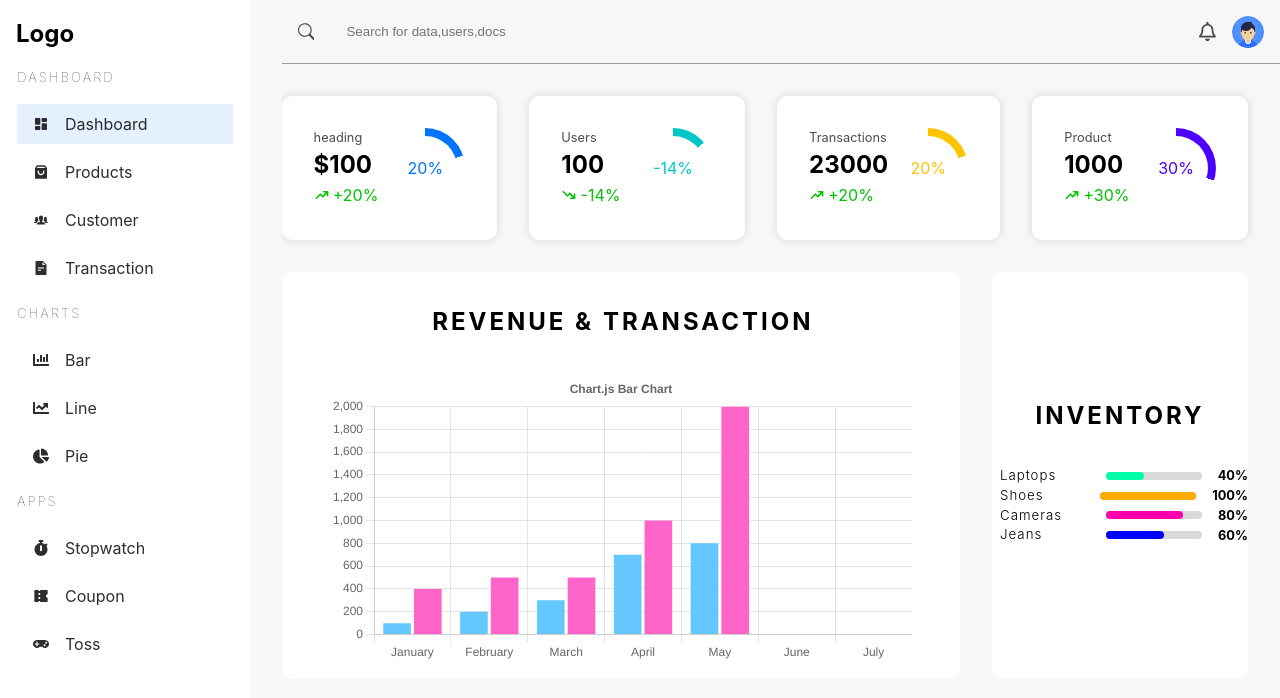
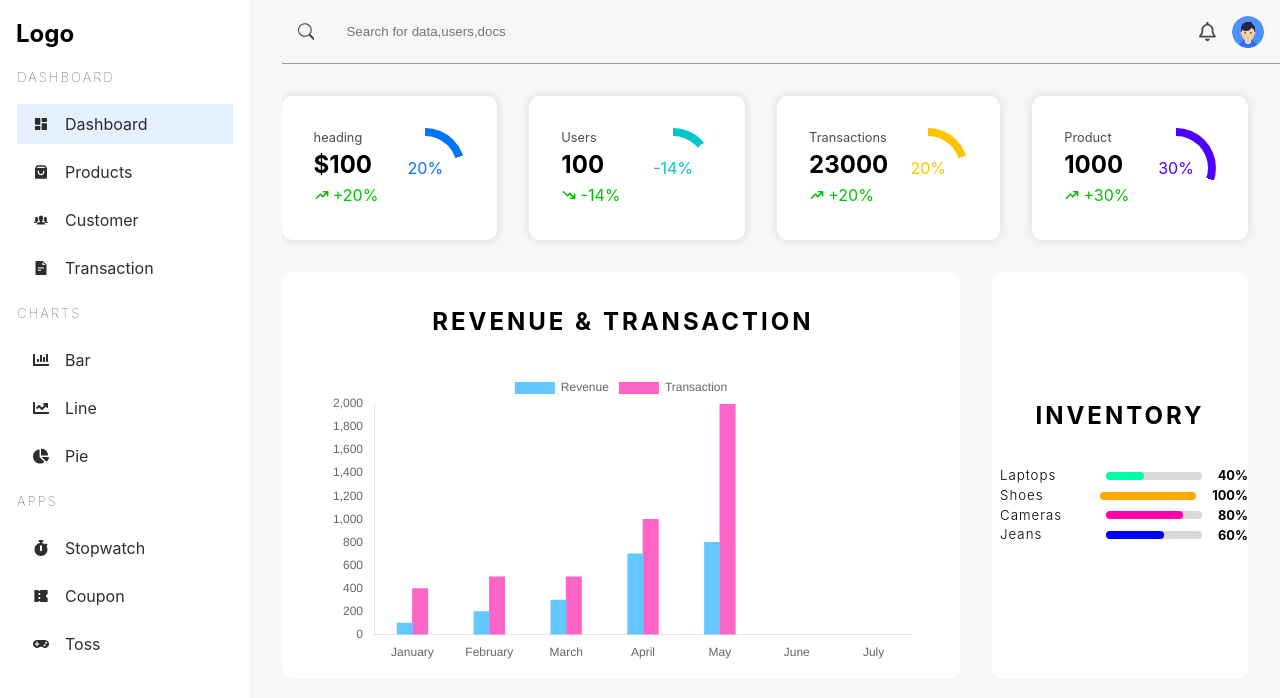
Before and after one commit to Jyotiraditya24/Dashboard, a React (Vite) app: page /admin/dashboard in a window 1280 px wide. Shown: the top 698 px of the page. Built offline with nearby package versions, Linux system fonts and the light colour scheme.

Commit message:
2nd vertical part of the container finished

```diff
--- a/src/components/Chart.tsx
+++ b/src/components/Chart.tsx
@@ -48,11 +48,25 @@ export function BarChart({
     indexAxis: horizontal ? "y" : "x",
     plugins: {
       legend: {
-        display: false, /*for line behind the graph */
+        display: true  /*for label to show */
       },
       title: {
-        display: true,
+        display: false,
         text: "Chart.js Bar Chart",
+      },
+    },
+    scales: {/*for line behind the graph */
+      y: {
+        beginAtZero: true,
+        grid: {
+          display: false,
+        },
+      },
+      x: {
+        beginAtZero: true,
+        grid: {
+          display: false,
+        },
       },
     },
   };
@@ -64,11 +78,17 @@ export function BarChart({
         label: title1,
         data: data_1,
         backgroundColor: bgColor_1,
+        barThickness: "flex",
+        barPercentage: 1,
+        categoryPercentage: 0.4,
       },
       {
         label: title2,
         data: data_2,
         backgroundColor: bgColor_2,
+        barThickness: "flex",
+        barPercentage: 1,
+        categoryPercentage: 0.4,
       },
     ],
   };
```
